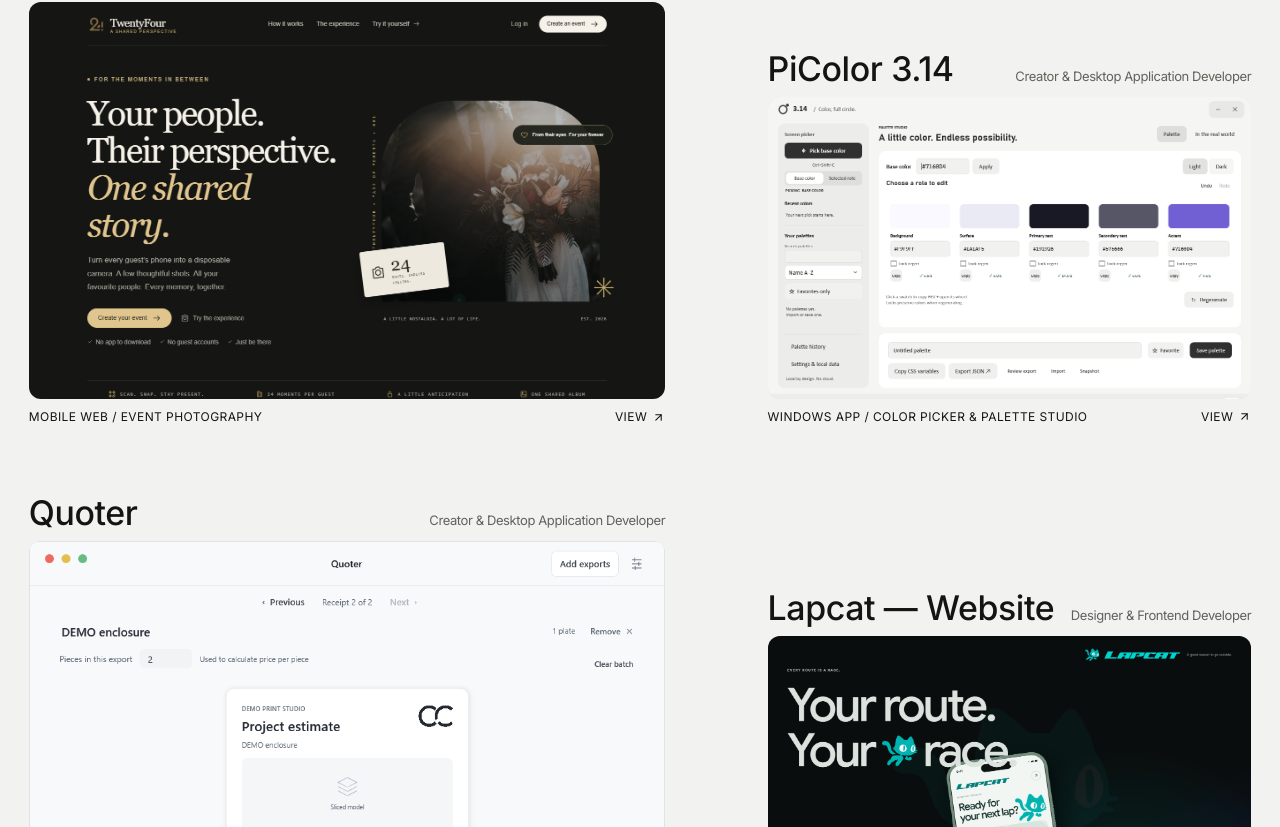
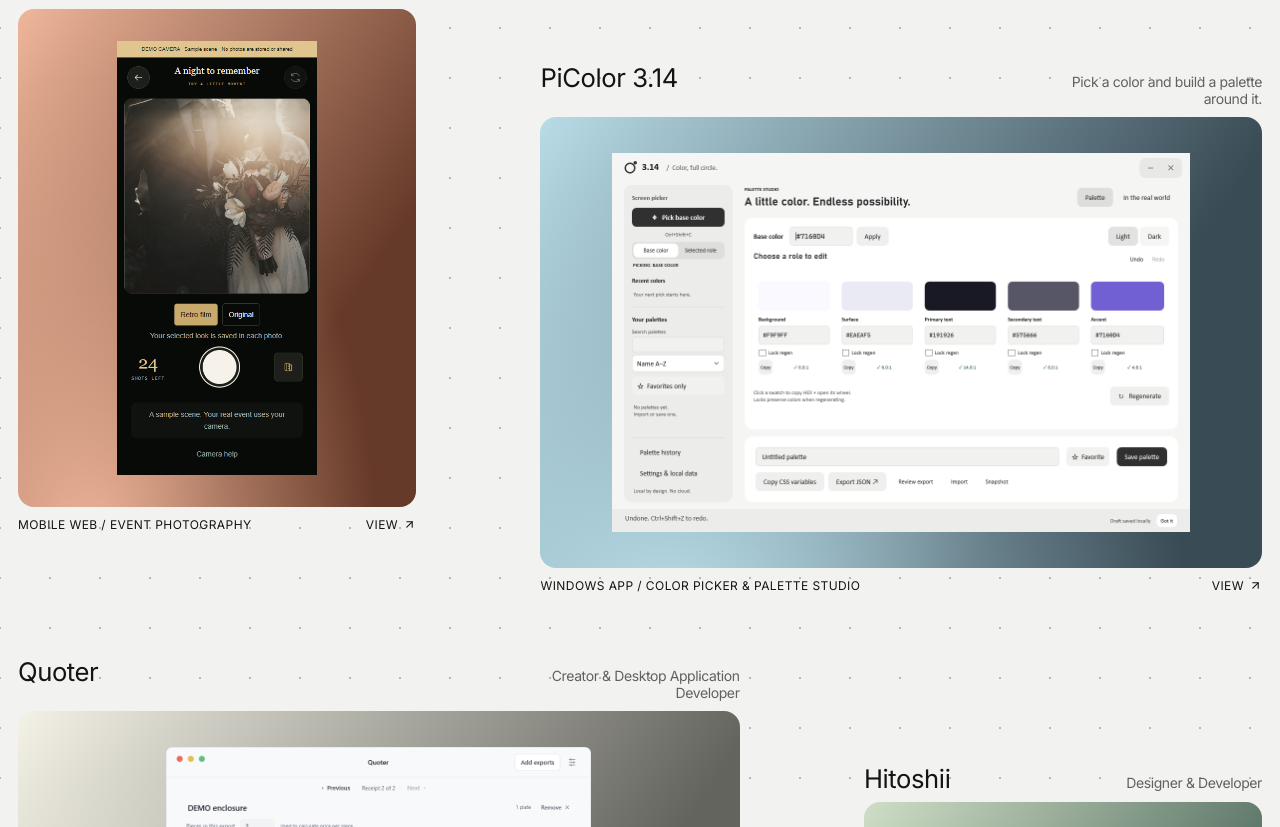
Before and after one commit to marmalade1124/My-Portfolio, a React (Vite) app: page / in a window 1280 px wide. Shown: the part 913-1740 px from the top of the page. Built offline with nearby package versions, Linux system fonts and the light colour scheme; a web font is replaced by a local one.

Commit message:
Match reference work-grid proportions and cover framing

```diff
--- a/src/components/studio/EditorialPortfolio.tsx
+++ b/src/components/studio/EditorialPortfolio.tsx
@@ -13,6 +13,16 @@ const sections = [
   { id: 'contact', label: 'Contact' },
 ];
 const expertise = ['Web applications', 'Windows tools', '3D CAD', 'Product design', 'Hardware systems', 'Creative production'];
+const featured = [
+  { id: 'twentyfour', cover: '/projects/twentyfour-camera.png', tone: 'amber', portrait: true, caption: 'A shared camera for events, with a timed reveal.' },
+  { id: 'picolor', tone: 'blue', caption: 'Pick a color and build a palette around it.' },
+  { id: 'quoter', tone: 'stone' },
+  { id: 'hitoshii', tone: 'green', portrait: true },
+  { id: 'lapcat-app', tone: 'green', portrait: true },
+  { id: 'lapcat-website', tone: 'blue' },
+  { id: 'the-collegium', tone: 'blue' },
+  { id: 'okuru', tone: 'amber', portrait: true },
+] as const;
 
 const palettes = [
   { name: 'Clay', colors: ['#f7eee6', '#e5b68c', '#a7472d', '#55251a'] },
@@ -129,15 +139,19 @@ export function EditorialPortfolio() {
       <section className="ed-band" id="work">
         <h2 className="ed-section-title">Selected<br />work</h2>
         <div className="ed-grid">
-          {PROJECTS.slice(0, 8).map(item => <motion.article key={item.id} {...reveal}>
+          {featured.map(spec => {
+            const item = PROJECTS.find(project => project.id === spec.id)!;
+            const portrait = 'portrait' in spec;
+            return <motion.article key={item.id} data-portrait={portrait} {...reveal}>
             <a href={projectPath(item)} className="ed-card">
-              <div className="ed-card-title"><h3>{item.title}</h3><span>{item.role}</span></div>
-              <div className="ed-cover" data-portrait={['hitoshii', 'lapcat-app'].includes(item.id)}>
-                <img src={item.coverImage ?? item.images?.[0]} alt="" loading="lazy" decoding="async" />
+              <div className="ed-card-title"><h3>{item.title}</h3><span>{'caption' in spec ? spec.caption : item.role}</span></div>
+              <div className="ed-cover" data-tone={spec.tone}>
+                <img src={('cover' in spec ? spec.cover : item.coverImage) ?? item.images?.[0]} alt="" loading="lazy" decoding="async" />
               </div>
               <div className="ed-card-meta"><span>{item.category}</span><span>View <ArrowUpRight size={13} /></span></div>
             </a>
-          </motion.article>)}
+            </motion.article>;
+          })}
         </div>
       </section>
       <section className="ed-band" id="index">
--- a/src/components/studio/editorial.css
+++ b/src/components/studio/editorial.css
@@ -3,7 +3,7 @@
   --ink:#141413;
   --muted:#62625c;
   --line:#ccccc5;
-  --pad:clamp(18px,2.25vw,44px);
+  --pad:clamp(18px,1.12vw,24px);
   background:var(--paper);
   color:var(--ink);
   min-height:100vh;
@@ -41,16 +41,25 @@ html:has(.ed-site) { color-scheme:light; }
 .ed-intro li { padding:8px 0; border-bottom:1px solid var(--line); }
 .ed-band { margin-inline:var(--pad); }
 .ed-section-title { border-bottom:1px solid var(--line); font-size:clamp(32px,3.25vw,58px); font-weight:500; letter-spacing:-.065em; line-height:.94; padding-bottom:16px; text-transform:uppercase; }
-.ed-grid { display:grid; grid-template-columns:1fr .76fr; column-gap:clamp(26px,8vw,150px); row-gap:70px; align-items:start; padding-top:34px; }
-.ed-grid article:nth-child(even) { margin-top:95px; }
+.ed-band#work { position:relative; }
+.ed-band#work::before { content:''; position:absolute; inset:0 calc(-1 * var(--pad)); pointer-events:none; background:radial-gradient(circle,#b8b8b0 .8px,transparent 1px) -25px -25px/50px 50px; }
+.ed-band#work > * { position:relative; }
+.ed-grid { display:grid; grid-template-columns:repeat(100,minmax(0,1fr)); row-gap:clamp(42px,5vw,105px); align-items:start; padding-top:34px; }
+.ed-grid article:nth-child(4n+1) { grid-column:1 / 33; }
+.ed-grid article:nth-child(4n+2) { grid-column:43 / -1; }
+.ed-grid article:nth-child(4n+3) { grid-column:1 / 59; }
+.ed-grid article:nth-child(4n+4) { grid-column:69 / -1; }
+.ed-grid article:nth-child(even) { margin-top:clamp(72px,8.4vw,156px); }
 .ed-card { display:block; }
 .ed-card-title { margin-bottom:10px; }
-.ed-card-title h3 { font-size:clamp(22px,2.65vw,44px); font-weight:500; line-height:1; }
-.ed-card-title span { font-size:13px; color:var(--muted); text-align:right; }
-.ed-cover { aspect-ratio:16/10; background:#e3e3de; border-radius:12px; overflow:hidden; }
-.ed-cover img { display:block; width:100%; height:100%; object-fit:cover; object-position:top; transition:transform 450ms cubic-bezier(.2,.7,.3,1); }
-.ed-cover[data-portrait=true] { background:#dce2dc; }
-.ed-cover[data-portrait=true] img { object-fit:contain; object-position:center; }
+.ed-card-title h3 { font-size:clamp(24px,2vw,38px); font-weight:400; line-height:1; }
+.ed-card-title span { max-width:23ch; font-size:14px; line-height:1.22; color:var(--muted); text-align:right; }
+.ed-cover { --glow:#f4f2e6; --shade:#64645f; display:grid; place-items:center; aspect-ratio:16/10; padding:5% 7%; background:radial-gradient(ellipse at 18% 110%,var(--glow),transparent 62%),linear-gradient(125deg,var(--glow),var(--shade) 72%); border-radius:16px; overflow:hidden; }
+.ed-cover[data-tone=amber] { --glow:#efb69a; --shade:#663a29; }
+.ed-cover[data-tone=blue] { --glow:#b8dce7; --shade:#394b55; }
+.ed-cover[data-tone=green] { --glow:#cfdfc6; --shade:#405b50; }
+.ed-cover img { display:block; width:100%; height:100%; min-height:0; object-fit:contain; border-radius:9px; transition:transform 450ms cubic-bezier(.2,.7,.3,1); }
+.ed-grid article[data-portrait=true] .ed-cover { aspect-ratio:4/5; padding:8% 11%; }
 .ed-card:hover img,.ed-card:focus-visible img { transform:scale(1.035); }
 .ed-card-meta { padding-top:9px; }
 .ed-card-meta span:last-child { display:flex; align-items:center; gap:5px; }
@@ -89,7 +98,8 @@ html:has(.ed-site) { color-scheme:light; }
   .ed-hero h1,.ed-case h1 { font-size:clamp(42px,10vw,76px); overflow-wrap:anywhere; }
   .ed-intro,.ed-grid { grid-template-columns:1fr; }
   .ed-grid { row-gap:38px; }
-  .ed-grid article:nth-child(even) { margin-top:0; }
+  .ed-grid article:nth-child(n) { grid-column:auto; margin-top:0; }
+  .ed-card-title span { font-size:12px; }
   .ed-hero-meta span { font-size:11px; }
   .ed-hero-meta { font-size:13px; }
   .ed-index a { grid-template-columns:30px 1fr 16px; }
```
